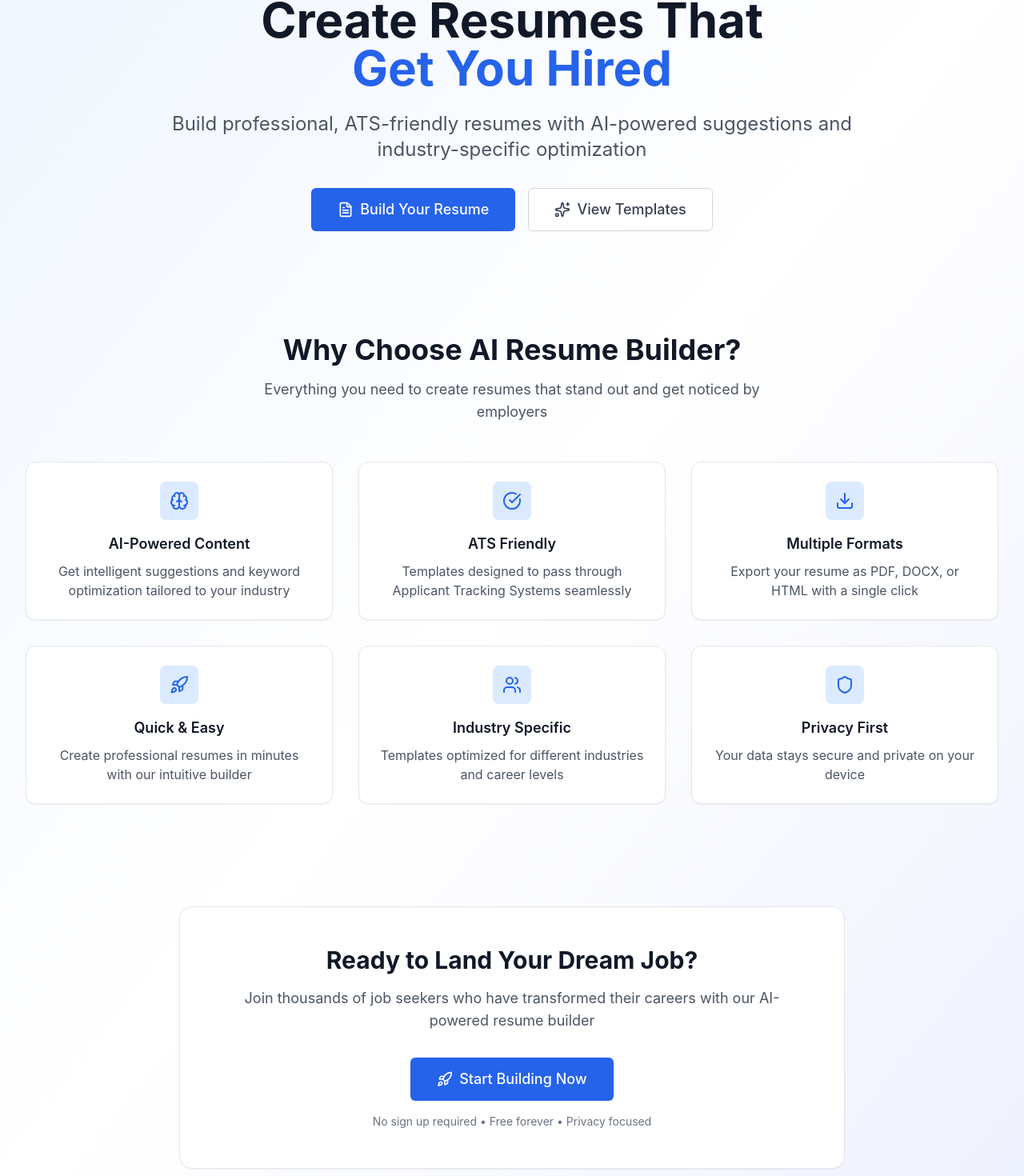
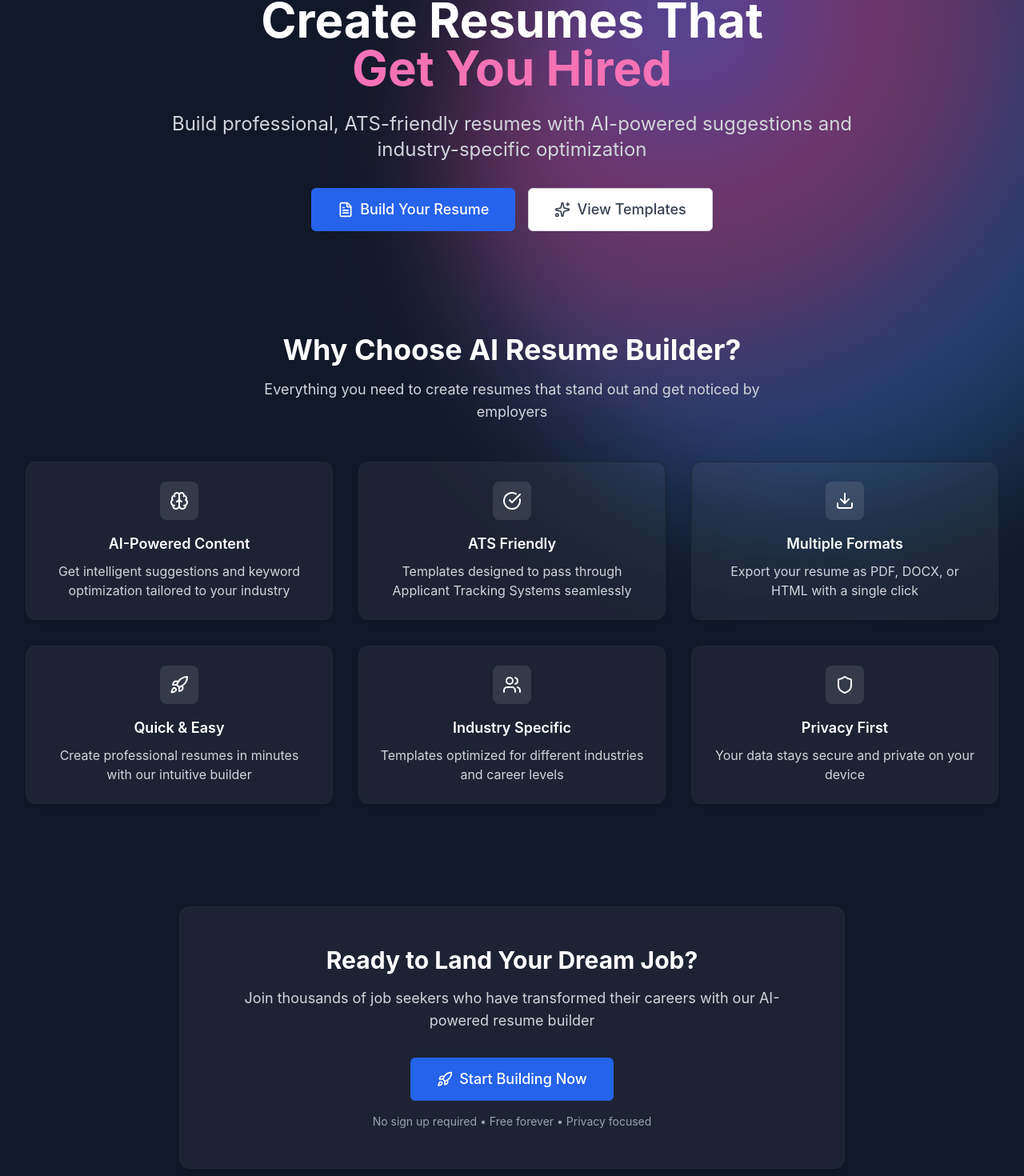
Before and after one commit to Alisonrajpal/genRes, a React app in the folder frontend/: page / in a window 1280 px wide. Shown: the part 150-1620 px from the top of the page at 80% size. Built offline with nearby package versions, Linux system fonts and the light colour scheme; the HTML template or start-up script is replaced by a standard one.

Commit message:
Update Home.tsx

```diff
--- a/frontend/src/pages/Home/Home.tsx
+++ b/frontend/src/pages/Home/Home.tsx
@@ -51,15 +51,16 @@ const Home: React.FC = () => {
   ];
 
   return (
-    <div className="min-h-screen bg-gradient-to-br from-blue-50 via-white to-indigo-50">
+    <div className="min-h-screen home-hero-root">
+      <div className="animated-globe" aria-hidden="true" />
       {/* Hero Section */}
-      <section className="max-w-7xl mx-auto px-4 sm:px-6 lg:px-8 pt-20 pb-16 text-center">
+      <section className="max-w-7xl mx-auto px-4 sm:px-6 lg:px-8 pt-20 pb-16 text-center relative z-10">
         <div className="max-w-4xl mx-auto">
-          <h1 className="text-5xl md:text-6xl font-bold text-gray-900 mb-6">
+          <h1 className="text-5xl md:text-6xl font-bold text-white mb-6">
             Create Resumes That
-            <span className="text-blue-600 block">Get You Hired</span>
+            <span className="text-pink-400 block">Get You Hired</span>
           </h1>
-          <p className="text-xl md:text-2xl text-gray-600 mb-8 leading-relaxed">
+          <p className="text-xl md:text-2xl text-gray-300 mb-8 leading-relaxed">
             Build professional, ATS-friendly resumes with AI-powered suggestions
             and industry-specific optimization
           </p>
@@ -77,12 +78,12 @@ const Home: React.FC = () => {
       </section>
 
       {/* Features Section */}
-      <section className="max-w-7xl mx-auto px-4 sm:px-6 lg:px-8 py-16">
+      <section className="max-w-7xl mx-auto px-4 sm:px-6 lg:px-8 py-16 relative z-10">
         <div className="text-center mb-12">
-          <h2 className="text-3xl md:text-4xl font-bold text-gray-900 mb-4">
+          <h2 className="text-3xl md:text-4xl font-bold text-white mb-4">
             Why Choose AI Resume Builder?
           </h2>
-          <p className="text-lg text-gray-600 max-w-2xl mx-auto">
+          <p className="text-lg text-gray-300 max-w-2xl mx-auto">
             Everything you need to create resumes that stand out and get noticed
             by employers
           </p>
@@ -92,16 +93,14 @@ const Home: React.FC = () => {
           {features.map((feature, index) => {
             const Icon = feature.icon;
             return (
-              <div
-                key={index}
-                className="bg-white rounded-xl shadow-sm border border-gray-200 p-6 text-center hover:shadow-md transition-shadow">
-                <div className="w-12 h-12 bg-blue-100 rounded-lg flex items-center justify-center mx-auto mb-4">
-                  <Icon className="h-6 w-6 text-blue-600" />
+              <div key={index} className="home-card-dark hover:shadow-lg">
+                <div className="home-feature-icon">
+                  <Icon className="h-6 w-6 text-white" />
                 </div>
-                <h3 className="text-lg font-semibold text-gray-900 mb-2">
+                <h3 className="text-lg font-semibold text-white mb-2">
                   {feature.title}
                 </h3>
-                <p className="text-gray-600">{feature.description}</p>
+                <p className="text-gray-300">{feature.description}</p>
               </div>
             );
           })}
@@ -109,12 +108,12 @@ const Home: React.FC = () => {
       </section>
 
       {/* CTA Section */}
-      <section className="max-w-4xl mx-auto px-4 sm:px-6 lg:px-8 py-16 text-center">
-        <div className="bg-white rounded-2xl shadow-sm border border-gray-200 p-8 md:p-12">
-          <h2 className="text-3xl font-bold text-gray-900 mb-4">
+      <section className="max-w-4xl mx-auto px-4 sm:px-6 lg:px-8 py-16 text-center relative z-10">
+        <div className="home-card-dark p-8 md:p-12">
+          <h2 className="text-3xl font-bold text-white mb-4">
             Ready to Land Your Dream Job?
           </h2>
-          <p className="text-lg text-gray-600 mb-8 max-w-2xl mx-auto">
+          <p className="text-lg text-gray-300 mb-8 max-w-2xl mx-auto">
             Join thousands of job seekers who have transformed their careers
             with our AI-powered resume builder
           </p>
@@ -122,7 +121,7 @@ const Home: React.FC = () => {
             <Rocket className="h-5 w-5 mr-2" />
             Start Building Now
           </Link>
-          <p className="text-sm text-gray-500 mt-4">
+          <p className="text-sm text-gray-400 mt-4">
             No sign up required • Free forever • Privacy focused
           </p>
         </div>
```
